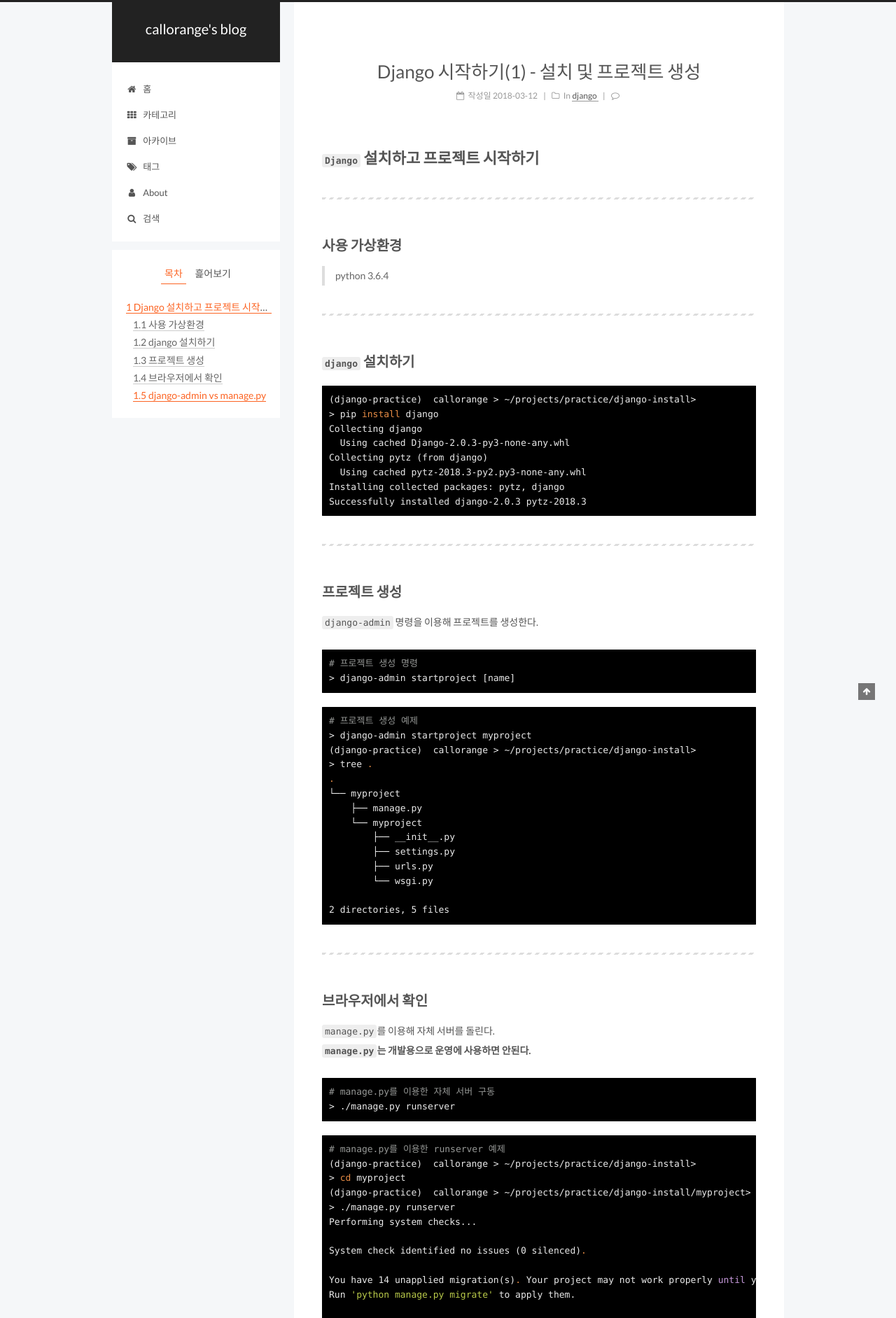
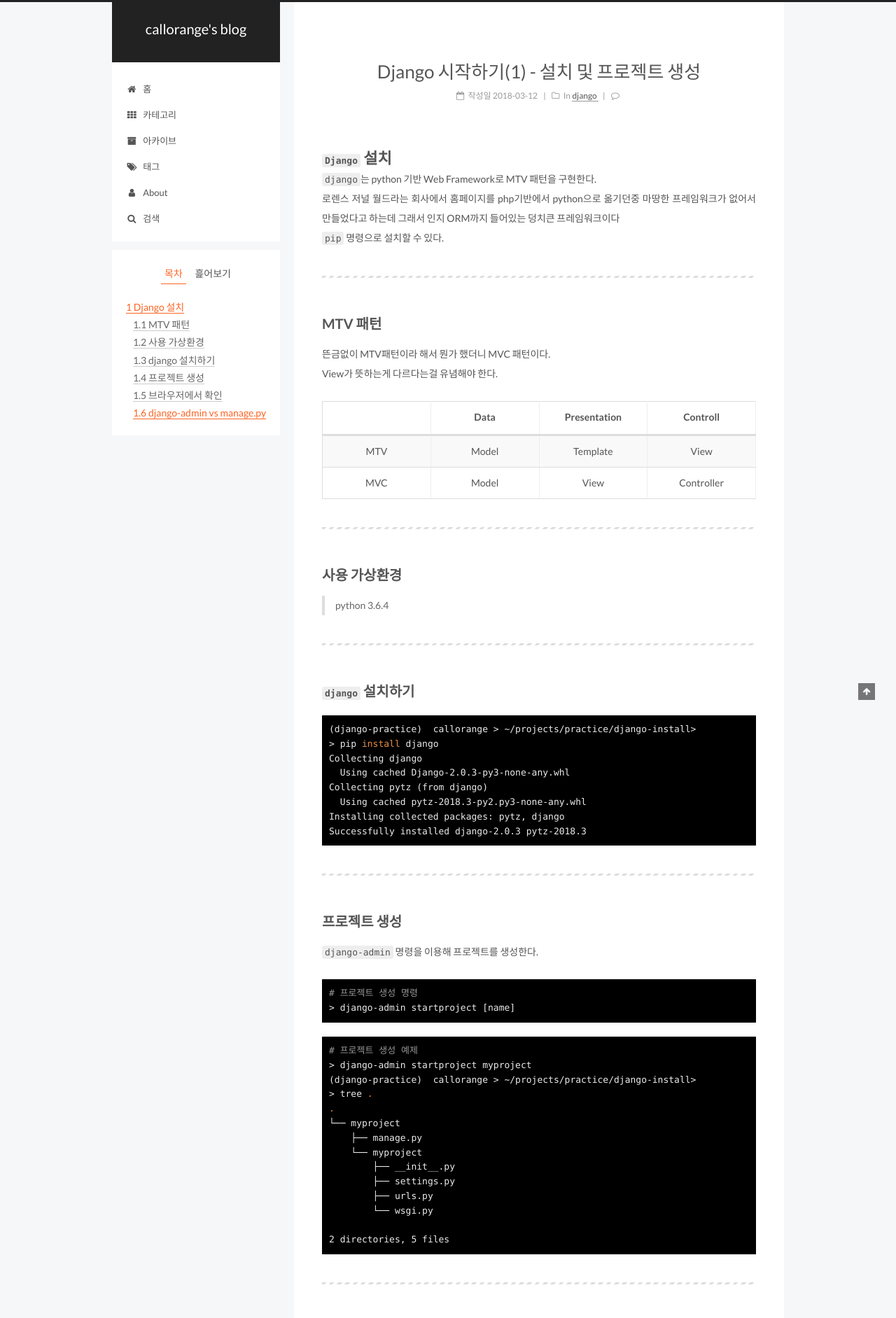
Before and after one commit to callorange/callorange.github.io, a Jekyll site: the page built from _posts/django/2018-03-12-install1.md, in a window 1280 px wide. Shown: the top 1883 px of the page at 70% size. Built offline with Jekyll 4.4.1, drawn with Linux system fonts in a browser that asks for light colours; comment, search, counter and statistics services are not loaded.

Commit message:
post 수정

```diff
--- a/_posts/django/2018-03-12-install1.md
+++ b/_posts/django/2018-03-12-install1.md
@@ -8,7 +8,21 @@ categories:
 tags:
 - django 시작하기
 ---
-# `Django` 설치하고 프로젝트 시작하기
+# `Django` 설치
+`django`는 python 기반 Web Framework로 MTV 패턴을 구현한다.
+로렌스 저널 월드라는 회사에서 홈페이지를 php기반에서 python으로 옮기던중 마땅한 프레임워크가 없어서 만들었다고 하는데 그래서 인지 ORM까지 들어있는 덩치큰 프레임워크이다
+`pip` 명령으로 설치할 수 있다.
+
+---
+
+## MTV 패턴
+뜬금없이 MTV패턴이라 해서 뭔가 했더니 MVC 패턴이다.
+View가 뜻하는게 다르다는걸 유념해야 한다.
+
+|     |  Data | Presentation |  Controll  |
+|:---:|:-----:|:------------:|:----------:|
+| MTV | Model |   Template   |    View    |
+| MVC | Model |     View     | Controller |
 
 ---
 
```
Also changed, not shown: _posts/django/2018-03-12-install3.md (+0 -1 lines), _posts/mac/2018-02-19-keyboard-language-change.md (+2 -0 lines), _posts/mac/2018-03-03-zsh.md (+1 -0 lines).
